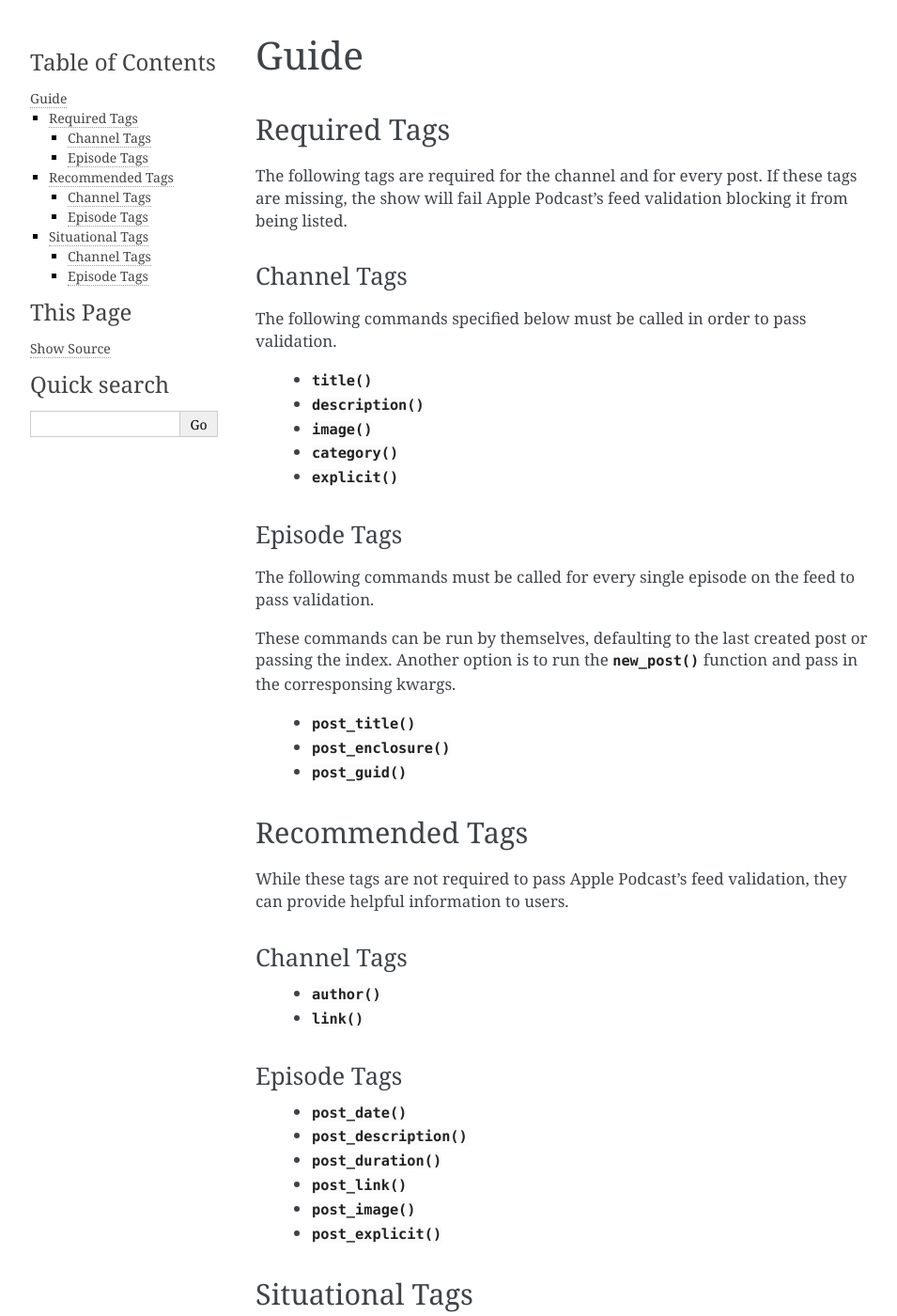
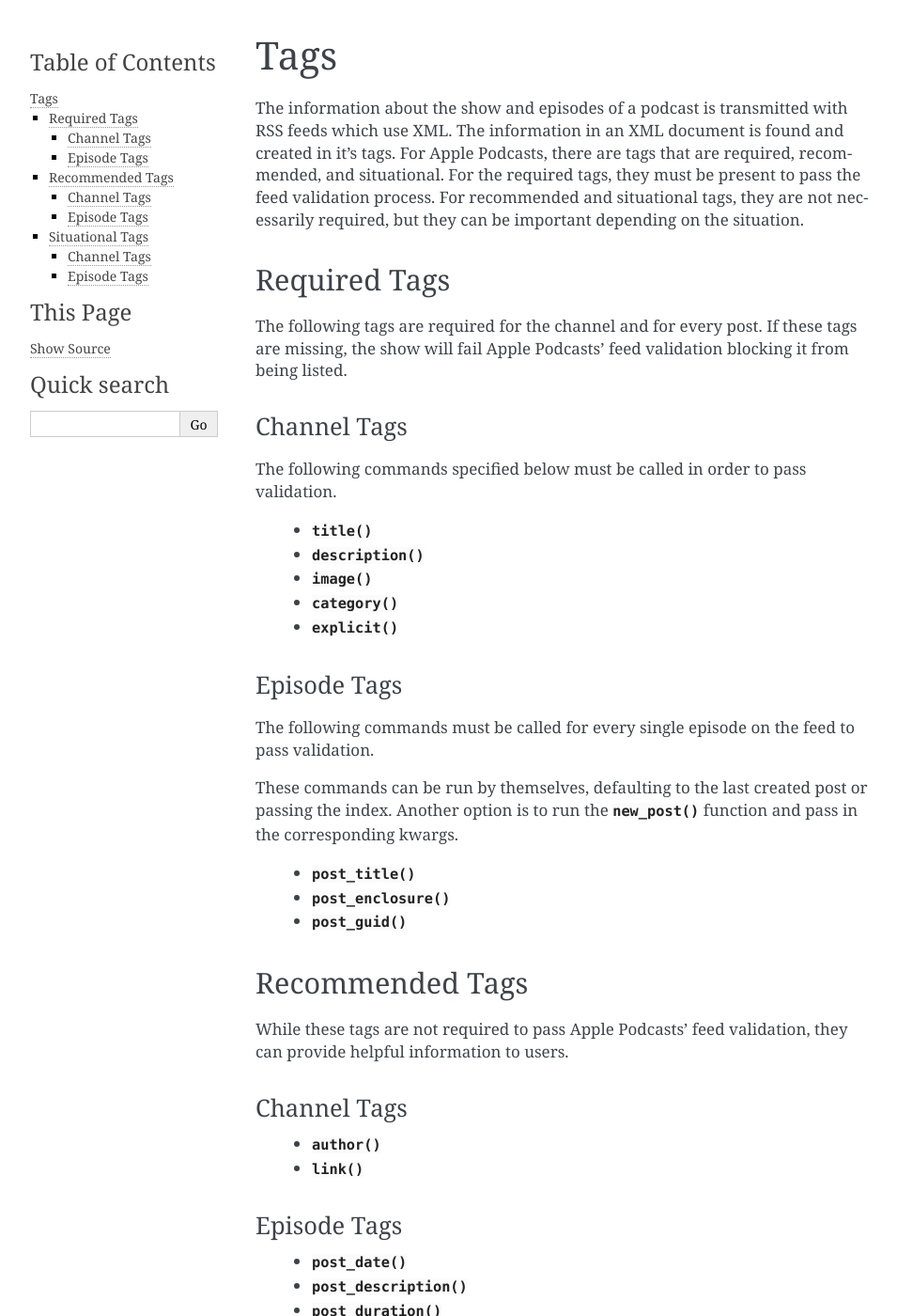
Before and after one commit to alexbsmith5/feedwriter, a Sphinx documentation site: the page built from docs/source/tags.rst, in a window 1280 px wide and 1400 px high. Shown: the whole window at 94% size, without its empty margins (148-1103 px from the left). Built offline with Sphinx 7.4.7, drawn with Linux system fonts in a browser that asks for light colours.

Commit message:
Add README and expand documentation

```diff
--- a/docs/source/index.rst
+++ b/docs/source/index.rst
@@ -5,5 +5,5 @@ feedwriter documentation
    :maxdepth: 2
    :caption: Contents:
 
+   tags
    api
-   guide
--- a/docs/source/guide.rst
+++ b/docs/source/tags.rst
@@ -1,9 +1,11 @@
-Guide
-=====
+Tags
+====
+
+The information about the show and episodes of a podcast is transmitted with RSS feeds which use XML. The information in an XML document is found and created in it's tags. For Apple Podcasts, there are tags that are required, recommended, and situational. For the required tags, they must be present to pass the feed validation process. For recommended and situational tags, they are not necessarily required, but they can be important depending on the situation.
 
 Required Tags
 *************
-The following tags are required for the channel and for every post. If these tags are missing, the show will fail Apple Podcast's feed validation blocking it from being listed.
+The following tags are required for the channel and for every post. If these tags are missing, the show will fail Apple Podcasts' feed validation blocking it from being listed.
 
 Channel Tags
 ############
@@ -19,7 +21,7 @@ Episode Tags
 ############
 The following commands must be called for every single episode on the feed to pass validation.
 
-These commands can be run by themselves, defaulting to the last created post or passing the index. Another option is to run the :meth:`~feedwriter.podcast_feed.PodcastFeed.new_post` function and pass in the corresponsing kwargs.
+These commands can be run by themselves, defaulting to the last created post or passing the index. Another option is to run the :meth:`~feedwriter.podcast_feed.PodcastFeed.new_post` function and pass in the corresponding kwargs.
 
     * :meth:`~feedwriter.podcast_feed.PodcastFeed.post_title`
     * :meth:`~feedwriter.podcast_feed.PodcastFeed.post_enclosure`
@@ -27,7 +29,7 @@ These commands can be run by themselves, defaulting to the last created post or
 
 Recommended Tags
 ****************
-While these tags are not required to pass Apple Podcast's feed validation, they can provide helpful information to users.
+While these tags are not required to pass Apple Podcasts' feed validation, they can provide helpful information to users.
 
 Channel Tags
 ############
```
Also changed, not shown: README.md (added, +41 -0 lines).
